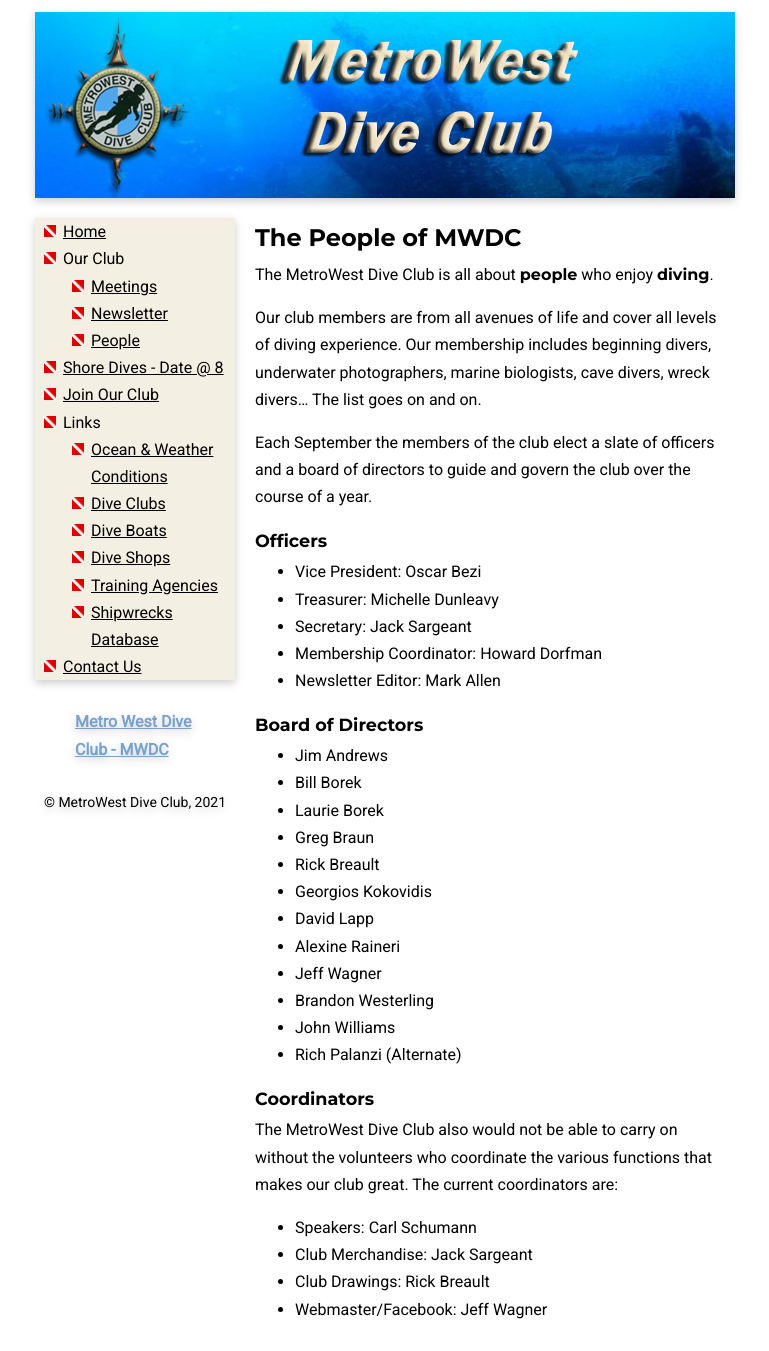
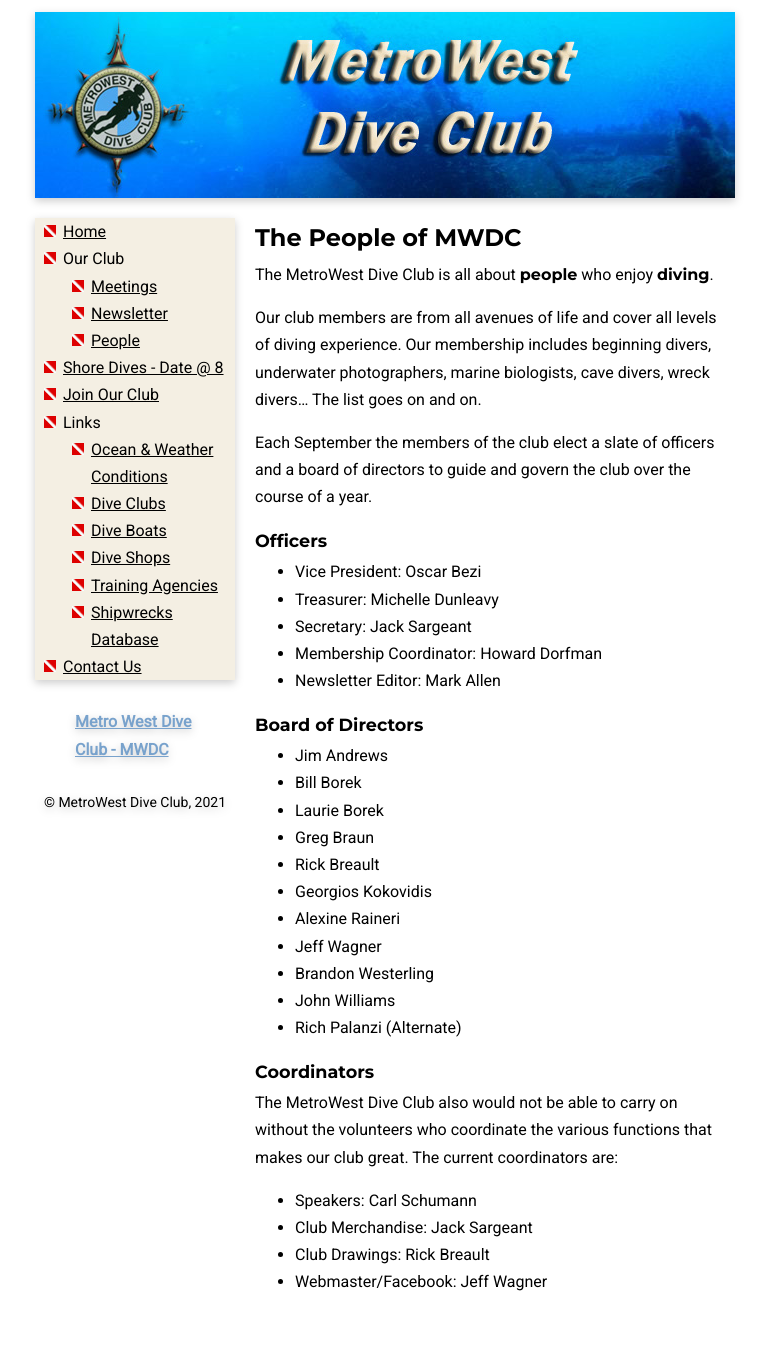
Before and after one commit to MetroWestDiveClub/mwdc, a Jekyll site: the page built from docs/people.md, in a window 1280 px wide. Shown: the whole page, without its empty margins (255-1024 px from the left). Built offline with Jekyll 4.4.1, drawn with Linux system fonts in a browser that asks for light colours; after the commit the page ends 1324 px from its top, so only the background shows below that.

Commit message:
Remove BoD member who has stepped down.

```diff
--- a/docs/people.md
+++ b/docs/people.md
@@ -32,7 +32,6 @@
 - Greg Braun
 - Rick Breault
 - Georgios Kokovidis
-- David Lapp
 - Alexine Raineri
 - Jeff Wagner
 - Brandon Westerling
```
